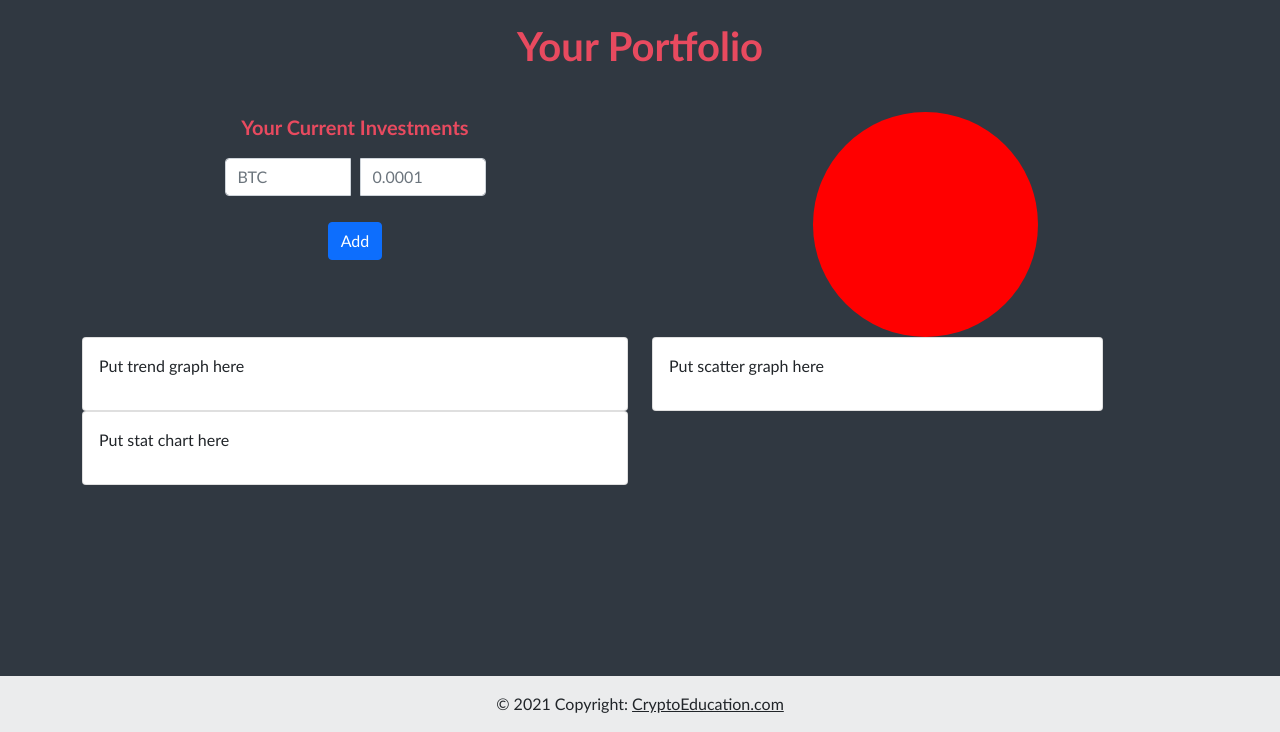
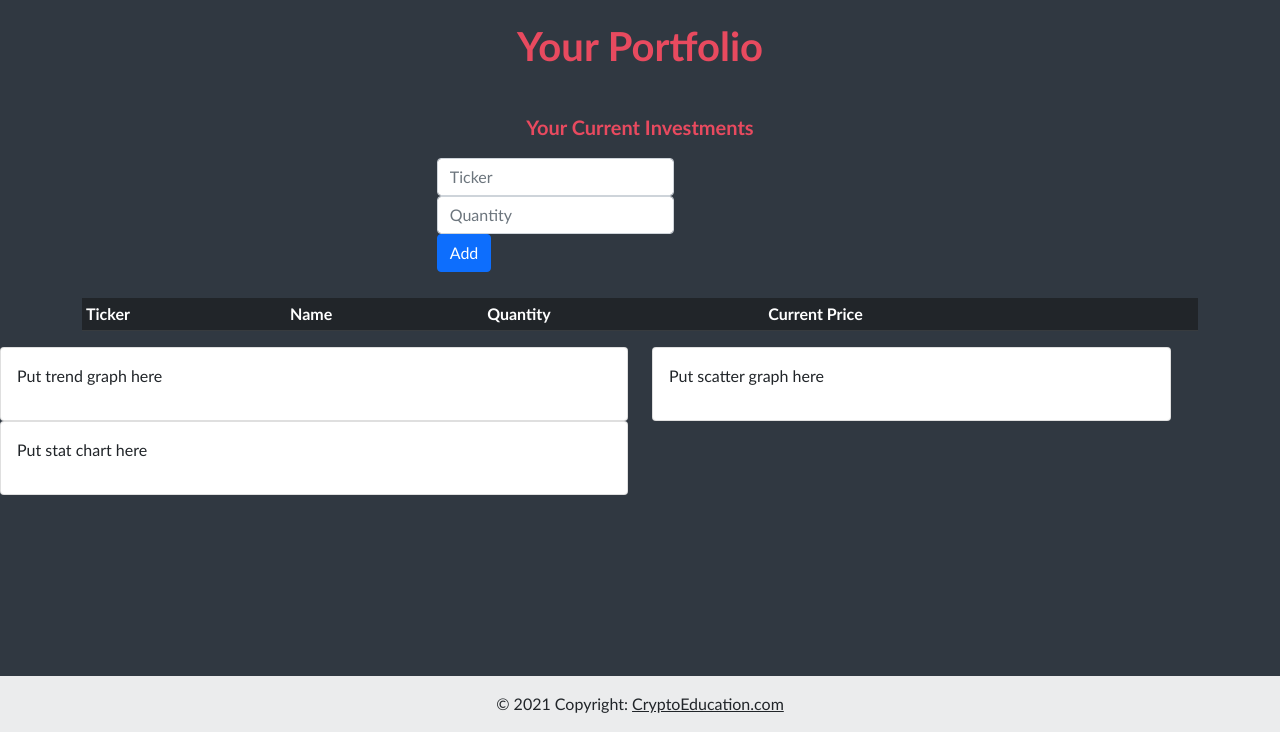
Before and after one commit to Cyrusb01/crypto_education, a Flask app: page /portfolio in a window 1280 px wide. Shown: the part 68-800 px from the top of the page. Run offline with Flask 2, Linux system fonts and the light colour scheme; lists and menus that the app fills with data are empty.

Commit message:
updated portfolio

```diff
--- a/app.py
+++ b/app.py
@@ -65,8 +65,13 @@ def research():
     if request.method == 'POST': return render_template('tickerlearning.html', ticker = ticker, title = title, chartID=chartID, data = json_dict)
     else: return render_template('research.html', ticker = ticker, title = title, chartID=chartID, data = json_dict)
 
-@app.route('/portfolio')
+@app.route('/portfolio', methods= ['GET', 'POST'])
 def portfolio():
+    tickers = []
+    if request.method == 'POST':
+        tickers.append(request.form["add_ticker"])
+        print(tickers)
+
     return render_template('portfolio.html')
 
 @app.route('/form', methods = ['GET', 'POST'])
--- a/templates/portfolio.html
+++ b/templates/portfolio.html
@@ -60,33 +60,47 @@
                 <p class="zv-h1 text-center" id="header_cryptoTicker">Your Portfolio</p>
             </div>
 
-            <div class="row form-group">
-                <div class="col-md-6" id="investments">
+            <div class="row form-group" style="width:75%; margin:auto;">
+                <!-- <div class="col-md-6" id="investments"> -->
 
                     <p class="zv-h2" style="text-align: center;">Your Current Investments</p>
 
                     <div class="row justify-content-center" style="margin-bottom: 10px;">
                         <div class="input-group mb-3" style="width: 50%;">
-                            <input type="text" class="form-control" placeholder="BTC" aria-label="Enter Ticker"
-                                aria-describedby="button-addon2" style="margin-right: 10px">
+                            <form method="POST">
+                                <input type="text" class="form-control" placeholder="Ticker" aria-label="Enter Ticker"
+                                    aria-describedby="button-addon2" style="margin-right: 10px" id="add_ticker"/>
 
-                            <input type="text" class="form-control" placeholder="0.0001" aria-label="Enter Ticker"
-                                aria-describedby="button-addon2">
+                                <input type="text" class="form-control" placeholder="Quantity" aria-label="Enter Ticker"
+                                    aria-describedby="button-addon2" style="margin-right: 10px" id="add_quantity"/>
+
+                                <button class="btn btn-primary" type="button" onclick="addTicker()" id="btn_addticker">Add</button>
+                                </div>
+                            </form>
                         </div>
                     </div>
 
-                    <div class="row justify-content-center" style="margin-bottom: 10px;">
-                        <div class="input-group mb-3" style="width: 50%;">
-                            <a href="#" class="text-center" style="margin: auto">
-                                <button class="btn btn-primary" type="button">Add</button>
-                            </a>
-                        </div>
-                    </div>
+                    <table class="table table-sm" id="currentInvestmentsTable">
+                        <thead class="table-dark">
+                          <tr>
+                            <th scope="col">Ticker</th>
+                            <th scope="col">Name</th>
+                            <th scope="col">Quantity</th>
+                            <th scope="col">Current Price</th>
+                            <th scope="col"></th>
+                          </tr>
+                        </thead>
+                        <tbody id="currentInvestmentsBody">
 
-                </div>
-                <div class="col-md-6">
+                        </tbody>
+                      </table>
+
+
+
+                <!-- </div> -->
+                <!-- <div class="col-md-6">
                     <div class="rounded-circle" id="pie"></div>
-                </div>
+                </div> -->
             </div>
 
             <div class="row form-group">
@@ -132,6 +146,25 @@
     <!-- jQuery first, then Popper.js, then Bootstrap JS -->
     <script src="https://cdn.jsdelivr.net/npm/bootstrap@5.1.1/dist/js/bootstrap.bundle.min.js" integrity="sha384-/bQdsTh/da6pkI1MST/rWKFNjaCP5gBSY4sEBT38Q/9RBh9AH40zEOg7Hlq2THRZ" crossorigin="anonymous"></script>
     <script>
+        function addTicker() {
+            const tickerValue = document.getElementById('add_ticker').value;
+            const tickerQuantity = document.getElementById('add_quantity').value;
+
+            const tbody = document.createElement('tr');
+
+            tbody.innerHTML = '<th scope="row">' + tickerValue + '</th>' +
+                    '<td>{tickerName}</td>' +
+                    '<td>' + tickerQuantity + '</td>' +
+                    '<td>{currentPrice}</td>' +
+                    '<td><input type="button" value="-" onclick="removeTicker(this)" /></td>';
+
+            document.getElementById('currentInvestmentsBody').appendChild(tbody);
+        }
+
+        function removeTicker(input) {
+            document.getElementById('currentInvestmentsBody').removeChild(input.parentNode.parentNode);
+        }
+
         function setTheme( newTheme ) {
             localStorage.setItem( 'theme', newTheme );
             document.documentElement.className = newTheme;
@@ -156,6 +189,7 @@
                 document.getElementById("themeToggle").className = "bi bi-sun";
             }
         })();
+
     </script>
   </body>
 </html>
```
